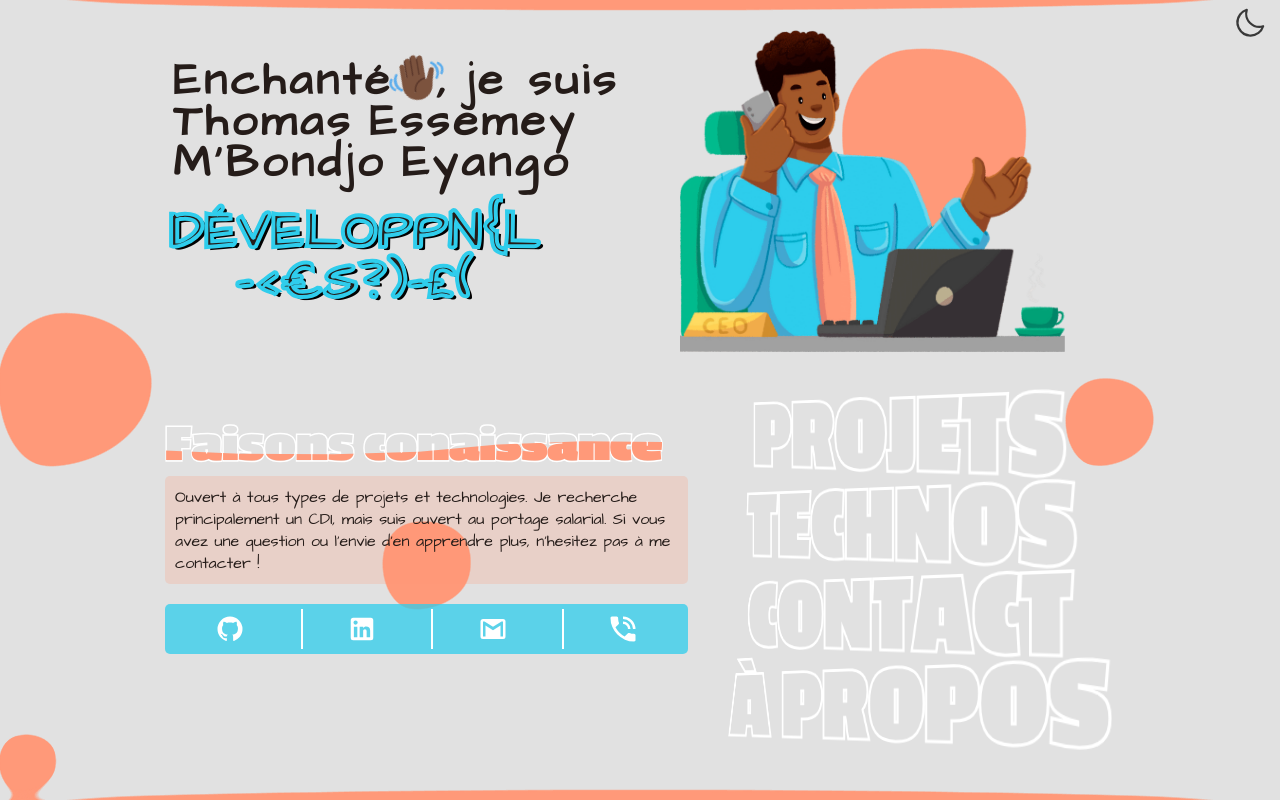
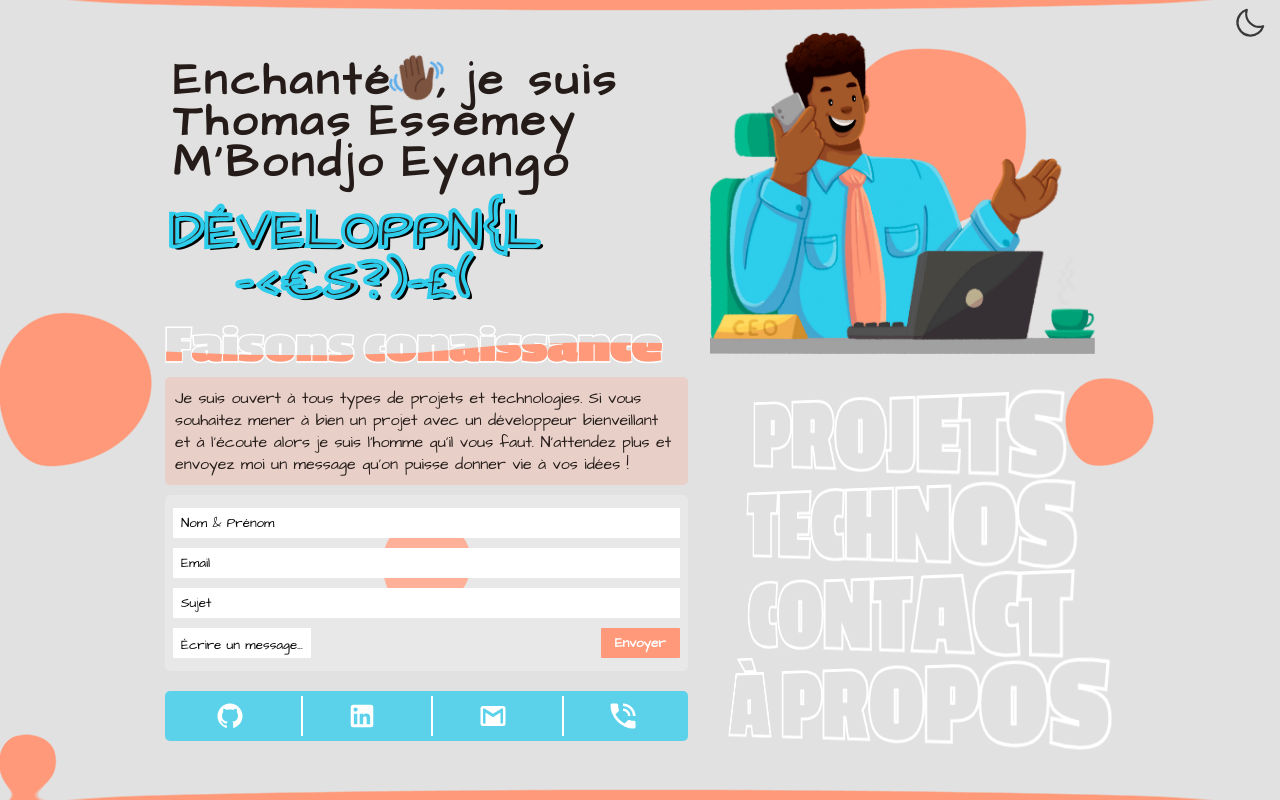
Before and after one commit to Essemey/portfolio, a Gatsby site: page / in a window 1280 px wide. Both pictures are taken after a click on the item "CONTACT". Built offline with nearby package versions, Linux system fonts and the light colour scheme; Gatsby itself is replaced by a stand-in of ours.

Commit message:
Add ContactForm + better SEO practices

```diff
--- a/gatsby-config.js
+++ b/gatsby-config.js
@@ -5,8 +5,8 @@ module.exports = {
   jsxRuntime: "automatic",
   siteMetadata: {
     title: 'Essemey | Développeur Front End',
-    description: 'Développeur Front End ambitieux à la recherche de défis à relever !',
-    siteUrl: `https://www.essemey.dev`,
+    description: "Développeur Front End ambitieux à la recherche de défis à relever ! Création d'interfaces intuitives et d'expériences utilisateurs agréables",
+    siteUrl: `https://essemey.dev`,
   },
   plugins: [
     `gatsby-plugin-split-css`
--- a/src/components/Seo.jsx
+++ b/src/components/Seo.jsx
@@ -20,6 +20,7 @@ export const SEO = ({ title, description, pathname, children }) => {
             <meta name="og:title" content={seo.title} />
             <meta name="twitter:url" content={seo.url} />
             <meta name="og:url" content={seo.url} />
+            <meta name="robots" content="nosnippet" />
             {children}
         </>
     );
--- a/src/components/portfolio/ContactCard.jsx
+++ b/src/components/portfolio/ContactCard.jsx
@@ -1,5 +1,6 @@
 import * as style from '../../styles/portfolio/ContactCard.module.css';
 import * as Icons from './svg/ContactCard';
+import ContactForm from './ContactForm';
 
 const icons = [
     { componentName: 'GithubSVG', link: 'https://github.com/Essemey', textName: 'GitHub' },
@@ -11,9 +12,10 @@ const icons = [
 export default function ContactCard() {
 
     return <div id={style.contact_card}>
-        <p>Ouvert à tous types de projets et technologies. Je recherche principalement un CDI, mais suis ouvert au portage salarial.
-            Si vous avez une question ou l'envie d'en apprendre plus, n'hesitez pas à me contacter !
+        <p>Je suis ouvert à tous types de projets et technologies. Si vous souhaitez mener à bien un projet avec un développeur
+            bienveillant et à l'écoute alors je suis l'homme qu'il vous faut. N'attendez plus et envoyez moi un message qu'on puisse donner vie à vos idées !
         </p>
+        <ContactForm />
         <div className={style.contact_links}>
             {icons.map((icon, index) =>
                 <a key={index} className={style.icon_wrapper} href={icon.link} data-tooltip={icon.textName}
--- /dev/null
+++ b/src/components/portfolio/ContactForm.jsx
@@ -0,0 +1,121 @@
+import { useEffect, useRef, useState } from 'react';
+import * as style from '../../styles/portfolio/ContactCard.module.css';
+import { ExclamationMark } from './svg/ExclamationMark';
+
+const fields = ['name', 'email', 'subject', 'message'];
+
+const checkField = field => {
+    switch (field.name) {
+        case 'email': if (!(/^\w+([\.-]?\w+)*@\w+([\.-]?\w+)*(\.\w{2,3})+$/).test(field.value)) {
+            return "L'email renseignée ne correspond pas au standard";
+        }
+            break;
+        case 'message': if (!(/^.{1,2500}$/).test(field.value) || !field.value) {
+            return 'Le champ "Message" ne peut pas dépasser 2500 caractères ni être vide';
+        }
+            break;
+        default: if (!(/^.{1,150}$/).test(field.value) || !field.value) {
+            return `Le champ "${field.name === 'name' ? 'Nom & Prénom' : 'Sujet'}" ne peut pas dépasser 150 caractères ni être vide`;
+        }
+    }
+    return null;
+}
+
+export default function ContactForm() {
+
+    const [message, setMessage] = useState({ visible: false, btnValue: 'Écrire un message...' });
+    const [errors, setErrors] = useState({});
+    const [success, setSuccess] = useState(false);
+    const [open, setOpen] = useState(false);
+
+    const handleSubmit = (e) => {
+        e.preventDefault();
+
+        const formData = new FormData(e.target);
+        const formDataObj = Object.fromEntries(formData.entries());
+
+        const errors = {};
+
+        //Si jamais on change les attributs name des inputs alors on bloque l'envoi
+        for (let i = 0; i < fields.length; i++) {
+            if (fields[i] !== Object.keys(formDataObj)[i]) return;
+            const res = checkField({ name: fields[i], value: formDataObj[fields[i]] });
+            if (res) errors[fields[i]] = res;
+        }
+        if (Object.keys(errors).length) return setErrors(() => errors);
+
+        fetch("https://getform.io/f/dc7c6b21-5bbe-4ee7-97fd-e7e667779b6b", {
+            method: "POST",
+            body: formData,
+            headers: {
+                "Accept": "application/json",
+            }
+        })
+            .then(res => {
+                setErrors(() => ({}));
+                if (res.ok) {
+                    setSuccess(true);
+                    setOpen(false);
+                    e.target.reset();
+                    return;
+                }
+                throw new Error(res);
+            })
+            .catch(error => setErrors(() => ({ form: "Une erreur est survenue lors de l'envoie du formulaire, veuillez réessayer" })));
+    }
+
+
+    const handleMessage = () => setMessage(s =>
+    ({
+        ...s,
+        visible: !s.visible,
+        btnValue: !s.visible ? 'Enregistrer' : 'Écrire un message...'
+    }));
+
+    const dataError = fieldName => errors.hasOwnProperty(fieldName) ? errors[fieldName] : null;
+
+    const SuccessMessage = () => {
+
+        const timer = useRef(null);
+
+        useEffect(() => {
+
+            timer.current = setTimeout(() => setSuccess(false), 5000);
+
+            return () => clearTimeout(timer)
+        }, []);
+
+        return <p className={style.popup} id={style.success_msg}>Votre message à bien été envoyé. J'apporterai une réponse au plus vite !</p>
+    }
+
+    return <form onSubmit={(e) => handleSubmit(e)} id={style.contact_form}>
+        <div id={style.contact_form_header}>
+            <input type="text" placeholder="Nom & Prénom" name="name" data-error={dataError('name')} />
+            <input type="email" placeholder="Email" name="email" data-error={dataError('email')} />
+        </div>
+        <div id={style.contact_form_body}>
+            <input type="text" placeholder="Sujet" name="subject" data-error={dataError('subject')} />
+            <div id={style.contact_form_footer}>
+                <div id={style.msg_container} className={message.visible ? style.visible : null} >
+                    <textarea placeholder="Message" name="message" ></textarea>
+                    <button type="button" id={style.contact_msg_btn} onClick={handleMessage} data-error={dataError('message')}>
+                        {message.btnValue}
+                    </button>
+                </div>
+                {Object.keys(errors).length
+                    ? <ExclamationMark id={style.exclamation_errors} onClick={() => setOpen(s => !s)} />
+                    : null
+                }
+                <button id={style.contact_submit_btn} type="submit">Envoyer</button>
+            </div>
+        </div>
+        {open &&
+            <div id={style.recap_errors} onMouseLeave={() => setOpen(false)} className={style.popup}>
+                <ul>
+                    {Object.keys(errors).map(errorKey => <li key={errorKey}>{errors[errorKey]}</li>)}
+                </ul>
+            </div>
+        }
+        {success && <SuccessMessage />}
+    </form>;
+}
--- a/src/components/portfolio/ShuffleText.jsx
+++ b/src/components/portfolio/ShuffleText.jsx
@@ -47,7 +47,7 @@ function ShuffleText({ text, className }) {
     }, [stop]);
 
 
-    if (stop === -1) return <h2>*/RT6.U!V-I X#J[$ W@%</h2>
+    if (stop === -1) return <h2>{text}</h2>
 
     return <h2 className={className}>{[...text].map((char, index) =>
         char !== ' '
--- /dev/null
+++ b/src/components/portfolio/svg/ExclamationMark.jsx
@@ -0,0 +1,5 @@
+export function ExclamationMark(props) {
+    return (
+        <svg xmlns="http://www.w3.org/2000/svg" width="1em" height="1em" viewBox="0 0 16 16" {...props}><path fill="currentColor" d="M11.46.146A.5.5 0 0 0 11.107 0H4.893a.5.5 0 0 0-.353.146L.146 4.54A.5.5 0 0 0 0 4.893v6.214a.5.5 0 0 0 .146.353l4.394 4.394a.5.5 0 0 0 .353.146h6.214a.5.5 0 0 0 .353-.146l4.394-4.394a.5.5 0 0 0 .146-.353V4.893a.5.5 0 0 0-.146-.353L11.46.146zM8 4c.535 0 .954.462.9.995l-.35 3.507a.552.552 0 0 1-1.1 0L7.1 4.995A.905.905 0 0 1 8 4zm.002 6a1 1 0 1 1 0 2a1 1 0 0 1 0-2z"></path></svg>
+    )
+}
--- a/src/styles/portfolio/ContactCard.module.css
+++ b/src/styles/portfolio/ContactCard.module.css
@@ -76,6 +76,148 @@
     visibility: visible;
 }
 
+#contact_form {
+    display: flex;
+    flex-direction: column;
+    width: 100%;
+    background-color: #ffffff3b;
+    padding: 8px;
+    border-radius: 5px;
+    margin-top: 10px;
+    position: relative;
+}
+
+#contact_form button {
+    cursor: pointer;
+}
+
+#contact_form input,
+#contact_form textarea,
+#contact_form button {
+    font-family: 'Architects Daughter';
+}
+
+#contact_form_header,
+#contact_form_body {
+    display: flex;
+    flex-direction: column;
+}
+
+#contact_form_footer {
+    display: flex;
+    justify-content: space-between;
+    align-items: center;
+}
+
+#contact_submit_btn {
+    width: max-content;
+    height: 30px;
+    padding: 8px 14px;
+    border-radius: 1px;
+    margin-left: 5px;
+    background-color: #FF9979;
+    color: white;
+    font-weight: bold;
+    display: inline-flex;
+    align-items: center;
+    justify-content: center;
+}
+
+#contact_form input,
+#contact_msg_btn {
+    height: 30px;
+    margin: 5px 0px;
+    padding: 8px;
+    border-radius: 1px;
+}
+
+#contact_msg_btn {
+    background-color: white;
+    text-align: left;
+    transition: width 0.5s;
+    width: 138px;
+    border-top-right-radius: 0px;
+    border-top-left-radius: 0px;
+    z-index: 4;
+}
+
+#msg_container.visible #contact_msg_btn {
+    width: 100%;
+}
+
+#contact_form textarea {
+    z-index: 1;
+    position: absolute;
+    bottom: 18px;
+    padding: 8px;
+    border-top-left-radius: 4px;
+    border-top-right-radius: 4px;
+    border-bottom-right-radius: 4px;
+    transition: height 0.5s, width 0.5s;
+    width: 138px;
+    height: 0px;
+    resize: none;
+    overflow: hidden;
+}
+
+#contact_form textarea:focus {
+    outline: none;
+    border-top: 1.5px solid #FF9979;
+}
+
+#contact_form_body #msg_container {
+    position: relative;
+    display: flex;
+    width: 100%;
+}
+
+#msg_container.visible textarea {
+    height: 300px;
+    width: 100%;
+    padding-bottom: 20px;
+    overflow: auto;
+}
+
+#contact_form input::placeholder,
+#contact_form textarea::placeholder {
+    color: black;
+}
+
+#exclamation_errors {
+    color: #d70000;
+}
+
+.popup {
+    position: absolute;
+    top: 6px;
+    color: white;
+    width: 95%;
+    padding: 12px;
+    left: 10px;
+    display: flex;
+    align-items: center;
+    justify-content: center;
+    border-radius: 2px;
+    box-shadow: 2px 2px 8px #5d5d5d;
+    font-size: 12px;
+    z-index: 10;
+}
+
+#success_msg.popup {
+    background-color: #008000d9;
+    top: 52px;
+    font-size: 14px;
+    text-align: center;
+}
+
+#recap_errors {
+    background-color: #d70000de;
+}
+
+#contact_form [data-error] {
+    outline: 1px solid #d70000;
+}
+
 @media (min-width: 400px) {
     .contact_links {
         width: 100%;
@@ -84,7 +226,7 @@
 
 @media (min-width: 800px) {
     #contact_card a[data-tooltip]:after {
-        bottom: 4.5px;
+        bottom: 4px;
     }
 
     #contact_card a[data-tooltip]:before {
@@ -94,6 +236,10 @@
 
 @media (min-width: 1280px) {
     #contact_card a[data-tooltip]:after {
-        bottom: 3.5px;
+        bottom: 15px;
+    }
+
+    #contact_card a[data-tooltip]:before {
+        bottom: -12px;
     }
 }
--- a/src/styles/portfolio/Home.css
+++ b/src/styles/portfolio/Home.css
@@ -492,6 +492,10 @@
         justify-content: space-between;
     }
 
+    #home #contact .description {
+        z-index: 30;
+    }
+
     #home #contact .description_content {
         transform: none;
     }
@@ -520,13 +524,13 @@
     #home #contact .description {
         width: 55%;
         position: relative;
-        top: 30px;
+        top: -40px;
     }
 
     #home #contact img {
         width: 40.5%;
-        left: -50px;
-        bottom: 320px;
+        left: -20px;
+        bottom: 382px;
     }
 
     #home #about .description {
```
